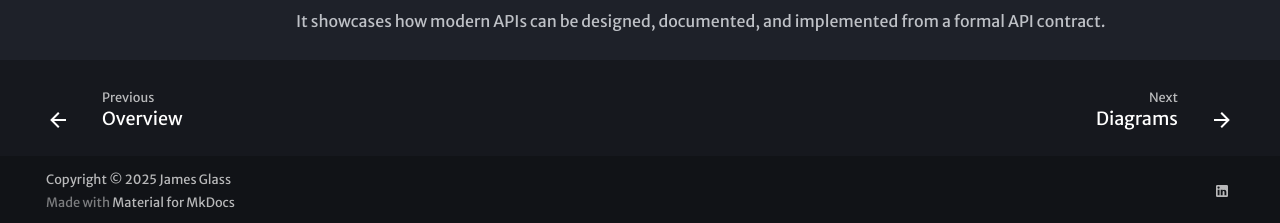
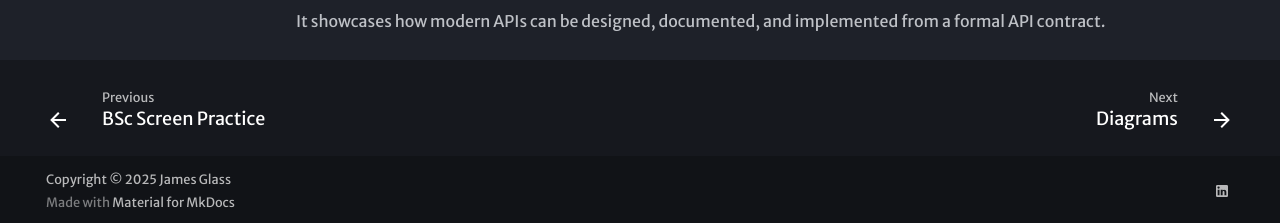
Before and after one commit to james-glass1999/MKDocs-James-Glass-PhD, an MkDocs documentation site: the page built from docs/api example/online-order-api.md, in a window 1280 px wide and 900 px high, scrolled down 3493 px. Shown: the part 674-897 px from the top of the window. Built offline with MkDocs 1.6.1 and Material for MkDocs 9.7.7, drawn with Linux system fonts in a browser that asks for light colours; some of the changed lines change nothing that is shown.

Commit message:
change of title

```diff
--- a/mkdocs.yml
+++ b/mkdocs.yml
@@ -73,7 +73,6 @@ nav:
       - BSc Mechatronics: education/bsc-mechatronics.md
       - BSc Screen Practice: education/bsc-screen-practice.md
   - Blog Examples:
-      - Overview: blog-examples.md
       - CAD Trends: blog-examples/cad-trends.md
       - CAD Software: blog-examples/cad-software.md
       - Start with elecworks: blog-examples/start-with-elecworks.md
```
